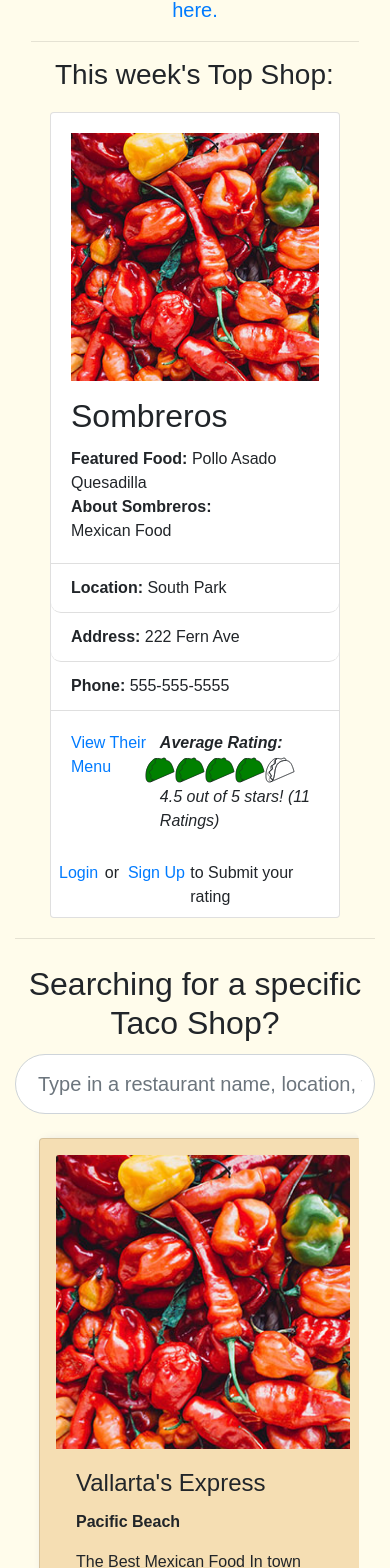
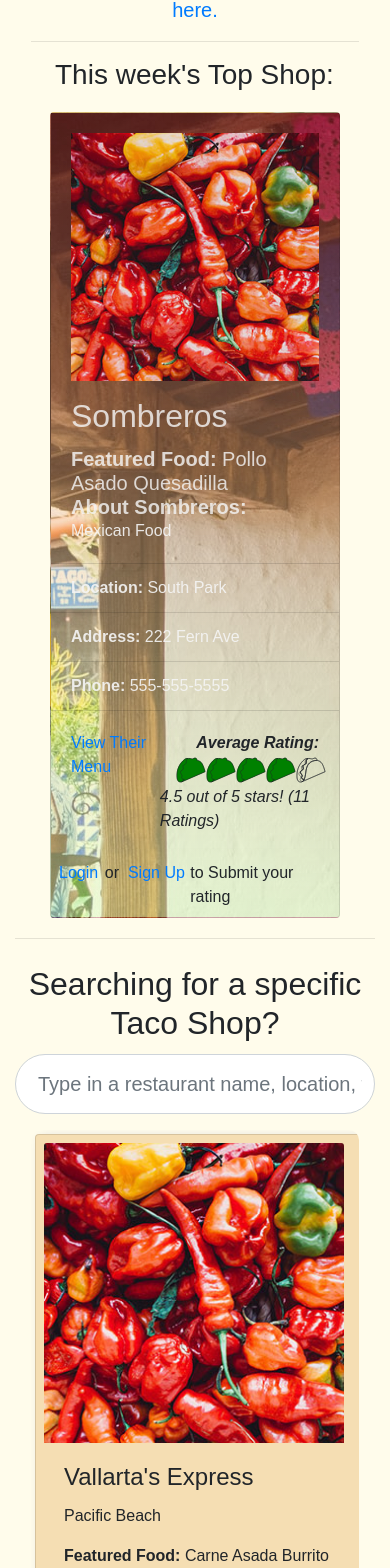
Before and after one commit to tvnames/BestMexSD, a React (Create React App) app in the folder client/: page / in a window 390 px wide. Shown: the part 2778-4346 px from the top of the page. Built offline with nearby package versions, Linux system fonts and the light colour scheme; no server answers; a web font is replaced by a local one.

Commit message:
attempts at styling

```diff
--- a/client/src/components/Card/FeaturedCard.js
+++ b/client/src/components/Card/FeaturedCard.js
@@ -70,28 +70,28 @@ function FeaturedCard({
   const auth = useAuth();
 
   return (
-    <div className="card m-1 featureCard">
-      <div className="card-body ">
-        <img src={src} alt={src} className="featured-img-control" />
-        <h2 className="card-title">{shopName}</h2>
-        <p className="card-text">
+    <div className="card m-1 featureCard" >
+      <div className="card-body" id="boxText">
+        <img src={src} alt={src} className="featured-img-control float-left mr-3" />
+        <h2 className="card-title" id="boxText">{shopName}</h2>
+        <h5 className="card-text" id="boxText">
           <strong>Featured Food: </strong>
           {featuredFood}
           <br />
           <strong>About {shopName}: </strong>
-        </p>
+        </h5>
         {description}
       </div>
       <ul className="list-group list-group-flush">
-        <li className="list-group-item featureCard">
+        <li className="list-group-item" id="locationBox">
           <strong>Location: </strong>
           {location}
         </li>
-        <li className="list-group-item featureCard">
+        <li className="list-group-item" id="locationBox">
           <strong>Address: </strong>
           {address}
         </li>
-        <li className="list-group-item featureCard">
+        <li className="list-group-item" id="locationBox">
           <strong>Phone: </strong>
           {phone}
         </li>
@@ -106,10 +106,16 @@ function FeaturedCard({
           View Their Menu
         </a>
         <i className="ml-auto">
-          <strong>Average Rating:</strong>
-          {getRating(rating)} {rating} out of 5 stars! ({numOfRatings} Ratings)
+          <div class="d-flex justify-content-end" >
+            <strong>Average Rating:</strong>
+          </div>
+          <div class="d-flex justify-content-end mr-2">
+            {getRating(rating)}
+          </div>
+          {rating} out of 5 stars! ({numOfRatings} Ratings)
         </i>
       </div>
+
       {auth.isLoggedIn() ? (
         <div className="">
           <RatingContainer id={id} ratingArray={ratingArray} />
--- a/client/src/components/Card/ShopCard.js
+++ b/client/src/components/Card/ShopCard.js
@@ -19,8 +19,8 @@ function ShopCard({
 
   return (
     <div
-      className="card p-3 m-2 shopCard col-12 col-sm-12 col-md-4 col-lg-2"
-      style={{ width: "15rem" }}
+      className="card p-2 m-1 shopCard col-12 col-sm-12 col-md-4 col-lg-2"
+      style={{ width: "20rem" }}
       onClick={redirect}
     >
       <img className="card-img-top card-image-control" src={src} alt={src} />
@@ -29,8 +29,8 @@ function ShopCard({
           {shopName}
         </h4>
 
-        <p className="card-text textBox"><strong>{location}</strong></p>
-        <p className="card-text textBox">{description}</p>
+        <p className="card-text textBox">{location}</p>
+        {/* <p className="card-text textBox">{description}</p> */}
         <p className="card-text"><strong>Featured Food:</strong> {featuredFood}</p>
       </div>
     </div>
--- a/client/src/components/Card/style.css
+++ b/client/src/components/Card/style.css
@@ -4,14 +4,19 @@
 
 .featureCard {
   border-radius: 10px;
+  background: linear-gradient(rgb(255 0 0 / 20%), rgb(230 255 170 / 45%)),
+    url("../../images/oldTown.jpg");
+}
 
-  /* background: linear-gradient(
-    90deg,
-    rgba(58, 180, 127, 1) 0%,
-    rgba(255, 255, 255, 1) 33%,
-    rgba(254, 255, 255, 1) 67%,
-    rgba(252, 90, 69, 1) 100%
-  ); */
+#locationBox {
+  background-color: transparent;
+  color: whitesmoke;
+  opacity: 0.9;
+}
+
+#boxText {
+  color: whitesmoke;
+  opacity: 0.9;
 }
 
 .shopCard:hover {
--- a/client/src/components/Navbar/Navbar.js
+++ b/client/src/components/Navbar/Navbar.js
@@ -1,7 +1,7 @@
 import { useAuth } from "../../util/auth";
 import { useHistory } from "react-router-dom";
 // import Nav from "./Nav";
-import { NavLink } from "react-router-dom";
+import { NavLink, Link } from "react-router-dom";
 // import styles from "./Nav.module.css";
 import logo from "./bestmexlogo.png";
 function Navbar() {
--- a/client/src/components/StarRating/RatingContainer.js
+++ b/client/src/components/StarRating/RatingContainer.js
@@ -24,7 +24,7 @@ function RatingContainer({ ratingArray, id }) {
   return (
     <>
 
-      <div className="d-flex justify-content-end mr-3">
+      <div className="d-flex justify-content-end mr-3 mb-2">
         <strong>Been Here? Rate this Spot: &nbsp; </strong>
 
         {[1, 2, 3, 4, 5].map((index) => {
--- a/client/src/pages/HomePage/index.js
+++ b/client/src/pages/HomePage/index.js
@@ -17,17 +17,15 @@ function HomePage() {
   const auth = useAuth();
 
   // HandleDeleteFunction can be referenced from the "Friends" class activity in react
-  // const randomShop = getRandom(5);
   const [restaurantArray, setRestaurantArray] = useState(restaurants);
   const [search, setSearch] = useState("");
+
 
   const debouncedSearchTerm = useDebounce(search, 400);
 
   // const currentShop = restaurantArray[randomShop];
   const currentShop = restaurantArray[1];
-  const avg =
-    restaurantArray[1].rating.reduce((a, b) => a + b) /
-    restaurantArray[1].rating.length;
+  const avg = restaurantArray[1].rating.reduce((a, b) => a + b) / restaurantArray[1].rating.length;
 
   // Call Back-End to populate restaurant array
   useEffect(() => {
--- a/client/src/pages/Shop/index.js
+++ b/client/src/pages/Shop/index.js
@@ -34,8 +34,6 @@ function ShopPage() {
       .catch(console.error());
   }, [id]);
 
-  console.log(reviewsArray);
-
   useEffect(() => {
     {
       auth.isLoggedIn() ? setUserName(auth.user.username) : console.log("");
@@ -60,7 +58,7 @@ function ShopPage() {
       draggable: true,
       progress: undefined,
     });
-    setTimeout(window.location.reload.bind(window.location), 5000);
+    setTimeout(window.location.reload.bind(window.location), 1500);
   }
 
   function handleInputChange(event) {
@@ -117,7 +115,7 @@ function ShopPage() {
       <div className="container">
         <div className="row">
           <div className="col-lg-12 submitreview-control">
-            <ToastContainer
+            {/* <ToastContainer
               position="bottom-right"
               autoClose={5000}
               hideProgressBar={false}
@@ -127,7 +125,7 @@ function ShopPage() {
               pauseOnFocusLoss
               draggable
               pauseOnHover
-            />
+            /> */}
             {auth.isLoggedIn() ? (
               <>
                 <h3>Submit Your Review in the Box Below:</h3>
--- a/package.json
+++ b/package.json
@@ -35,6 +35,7 @@
     "express": "^4.17.1",
     "express-session": "^1.17.2",
     "font-awesome": "^4.7.0",
+    "google-map-react": "^2.1.9",
     "if-env": "^1.0.4",
     "inquirer": "^8.1.0",
     "lodash": "^4.17.21",
```
Also changed, not shown: client/src/util/useGeolocation.js (added, +43 -0 lines), client/src/images/oldTown.jpg (added), 1 other file (tests, documents, lock files or other folders).
